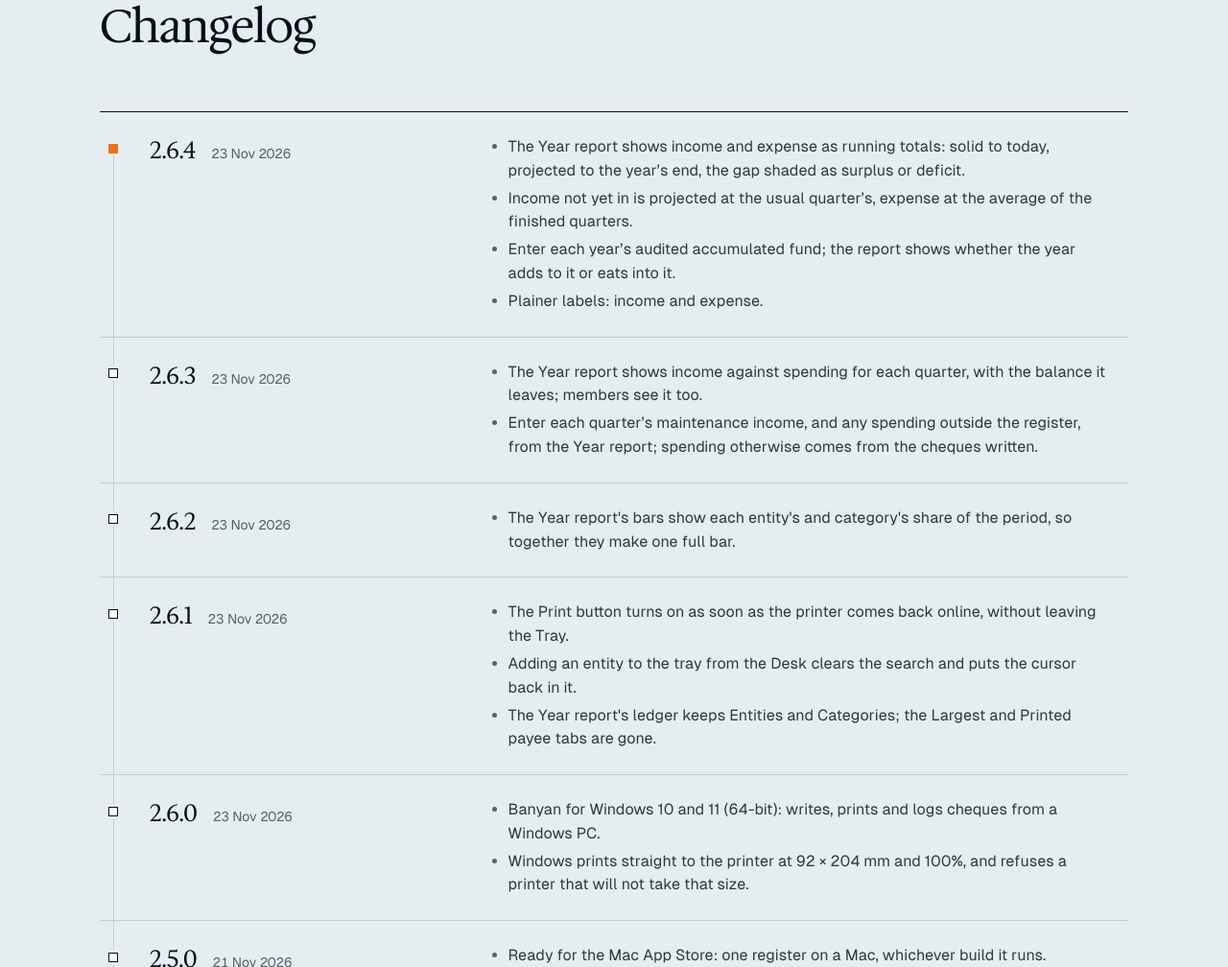
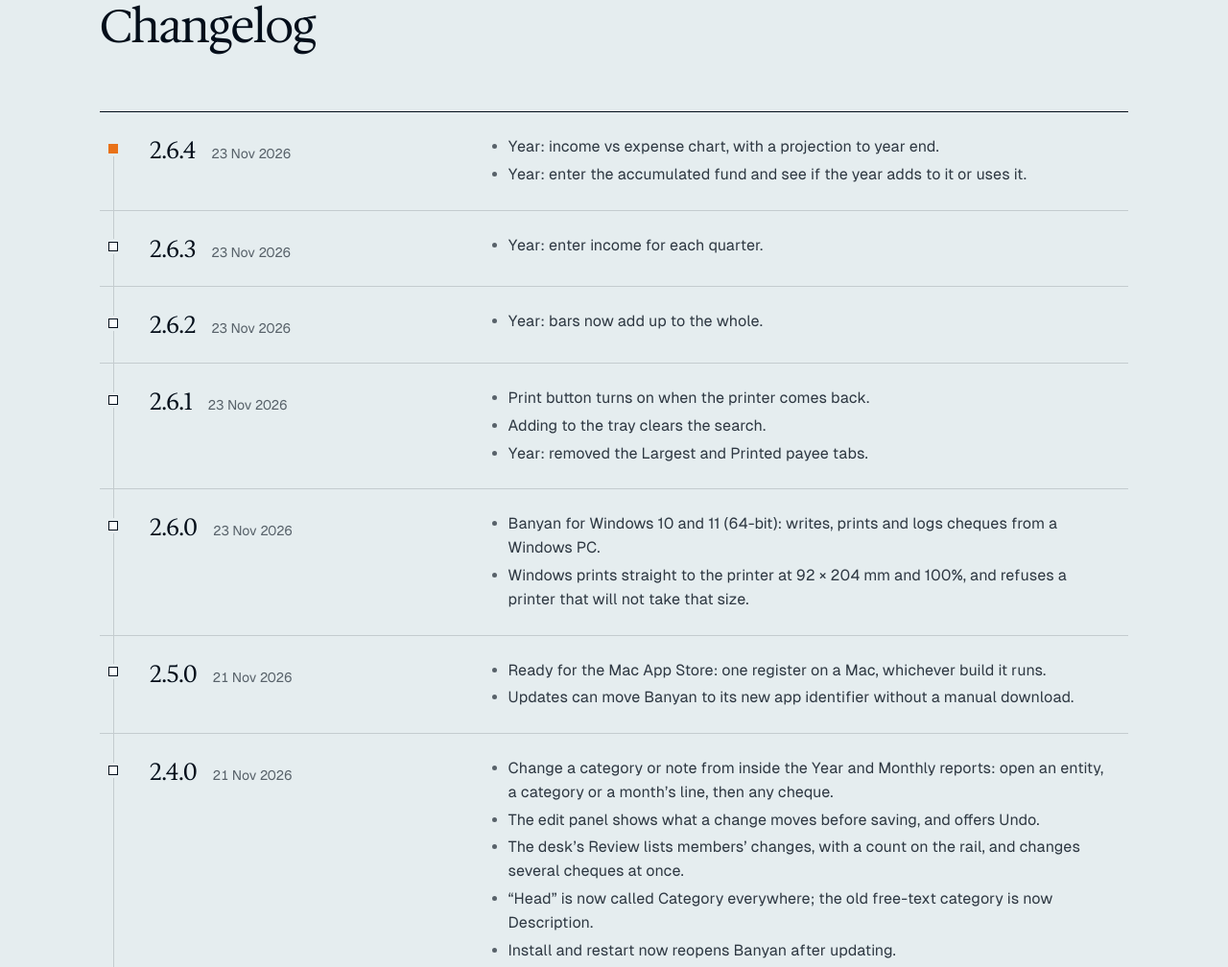
Before and after one commit to satiyap/banyan, a website built with Vite: page docs/index.html in a window 1280 px wide. Shown: the part 6308-7316 px from the top of the page at 96% size. Built offline with nearby package versions, Linux system fonts and the light colour scheme.

Commit message:
Simpler changelog for 2.6.1–2.6.4

```diff
--- a/docs/index.html
+++ b/docs/index.html
@@ -137,31 +137,28 @@
       <li>
         <div class="when"><h3>2.6.4</h3><time datetime="2026-11-23">23 Nov 2026</time></div>
         <ul>
-          <li>The Year report shows income and expense as running totals: solid to today, projected to the year’s end, the gap shaded as surplus or deficit.</li>
-          <li>Income not yet in is projected at the usual quarter’s, expense at the average of the finished quarters.</li>
-          <li>Enter each year’s audited accumulated fund; the report shows whether the year adds to it or eats into it.</li>
-          <li>Plainer labels: income and expense.</li>
+          <li>Year: income vs expense chart, with a projection to year end.</li>
+          <li>Year: enter the accumulated fund and see if the year adds to it or uses it.</li>
         </ul>
       </li>
       <li>
         <div class="when"><h3>2.6.3</h3><time datetime="2026-11-23">23 Nov 2026</time></div>
         <ul>
-          <li>The Year report shows income against spending for each quarter, with the balance it leaves; members see it too.</li>
-          <li>Enter each quarter’s maintenance income, and any spending outside the register, from the Year report; spending otherwise comes from the cheques written.</li>
+          <li>Year: enter income for each quarter.</li>
         </ul>
       </li>
       <li>
         <div class="when"><h3>2.6.2</h3><time datetime="2026-11-23">23 Nov 2026</time></div>
         <ul>
-          <li>The Year report's bars show each entity's and category's share of the period, so together they make one full bar.</li>
+          <li>Year: bars now add up to the whole.</li>
         </ul>
       </li>
       <li>
         <div class="when"><h3>2.6.1</h3><time datetime="2026-11-23">23 Nov 2026</time></div>
         <ul>
-          <li>The Print button turns on as soon as the printer comes back online, without leaving the Tray.</li>
-          <li>Adding an entity to the tray from the Desk clears the search and puts the cursor back in it.</li>
-          <li>The Year report's ledger keeps Entities and Categories; the Largest and Printed payee tabs are gone.</li>
+          <li>Print button turns on when the printer comes back.</li>
+          <li>Adding to the tray clears the search.</li>
+          <li>Year: removed the Largest and Printed payee tabs.</li>
         </ul>
       </li>
       <li>
```
Also changed, not shown: CHANGELOG.md.
